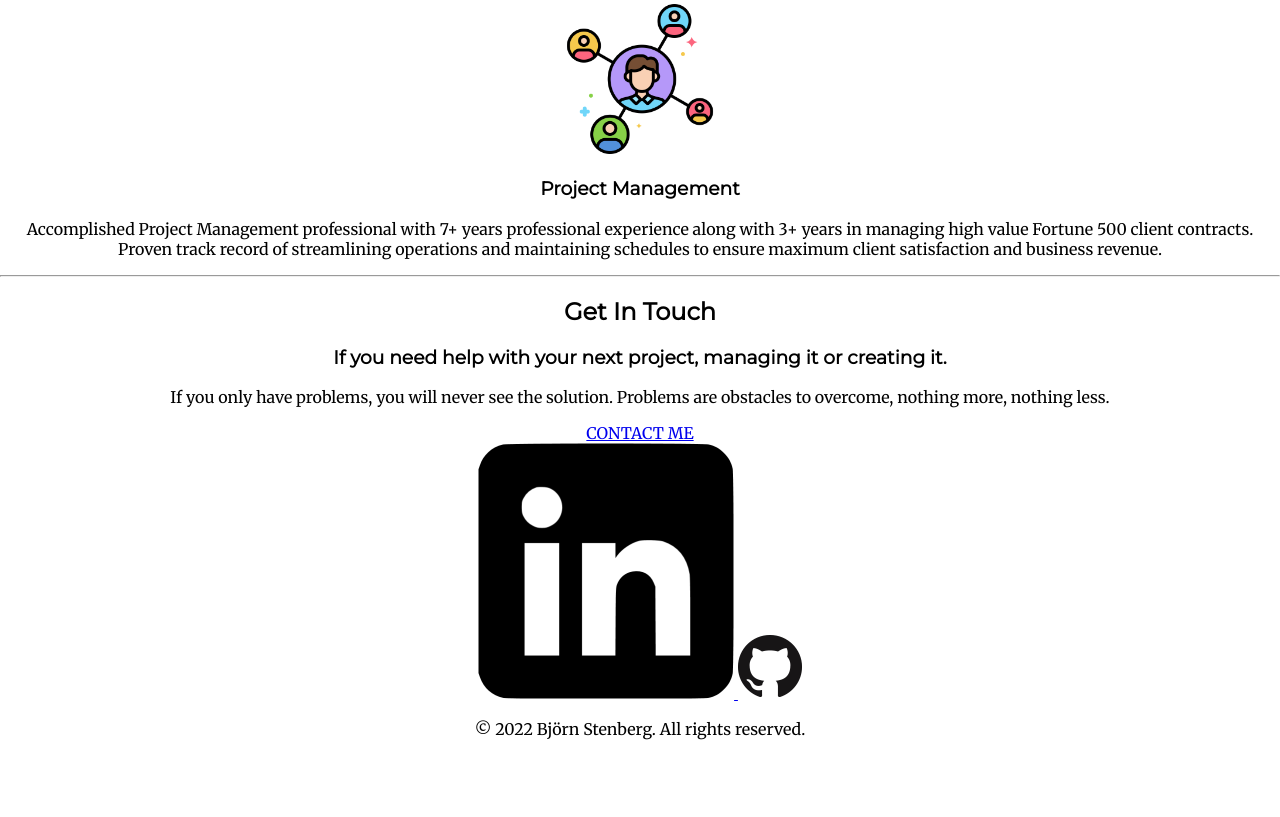
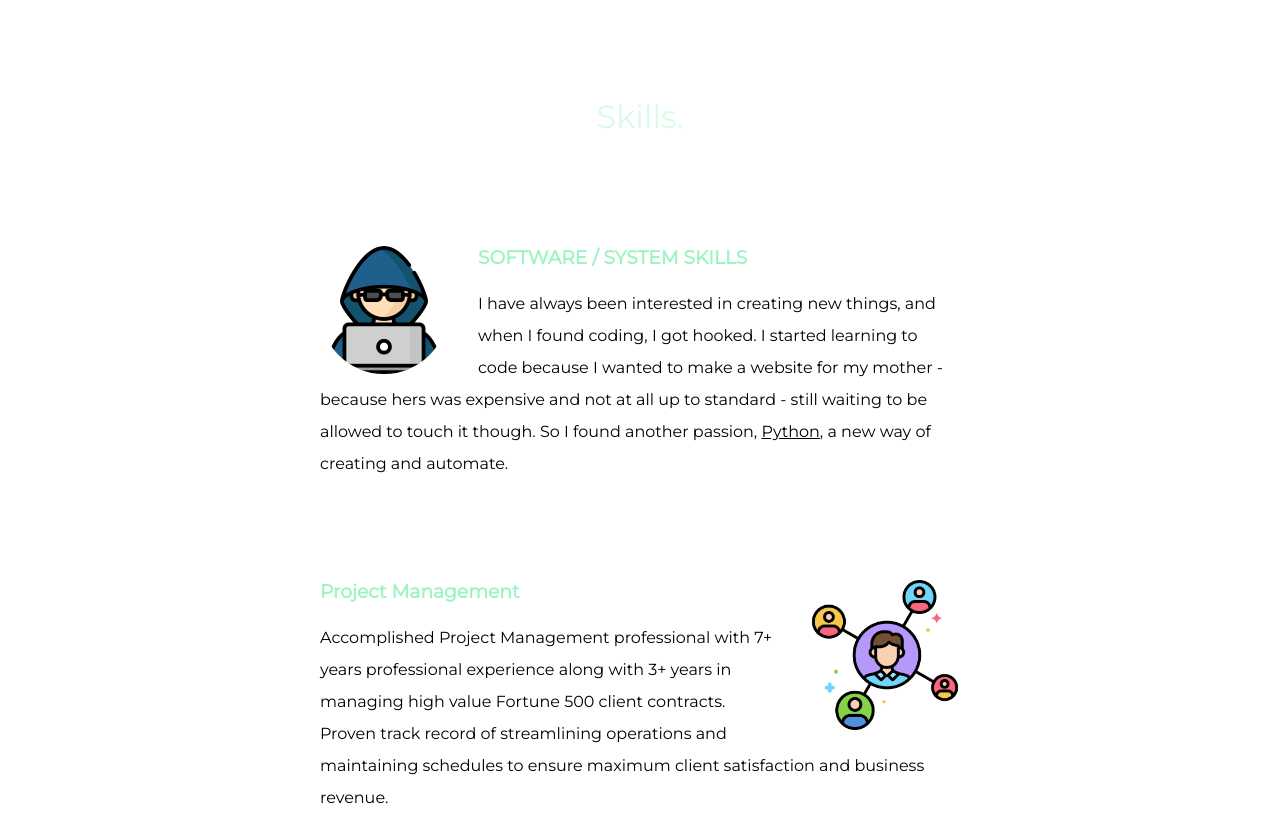
Before and after one commit to hypicks/WEBSITE, a plain HTML site: page index.html in a window 1280 px wide. Shown: the part 1327-2144 px from the top of the page. Before the commit the page ends 2082 px from the top, so only its background shows below. Drawn offline with Linux system fonts and the light colour scheme.

Commit message:
Update styles.css

```diff
--- a/CSS/styles.css
+++ b/CSS/styles.css
@@ -1,79 +1,184 @@
 body {
     margin: 0%;
     text-align: center;
-    font-family: 'Merriweather', serif;
-
+    font-family: 'Montserrat', sans-serif;
+    bottom-padding: 0px;
 }
 
 h1 {
     margin-top: 0%;
     font-family: 'Sacramento', cursive;
-    font-size: 562.2%
+    margin: 50px auto 0px auto;
+    font-size: 562.2%;
+    color: #D7FBE8;
+    line-height: 1;
 }
 
 h2 {
     font-family: 'Montserrat', sans-serif;
-
+    font-size: 2rem;
+    color: #D7FBE8;
+    font-weight: normal;
+    padding-bottom: 10px;
 }
 
 h3 {
     font-family: 'Montserrat', sans-serif;
+    color: #9DF3C4;
 }
 
-.top {
+h5 {
+    font-family: 'Montserrat', sans-serif;
+    font-size: 10px;
+    margin-top: 0px;
+}
+
+p {
+    line-height: 2;
+}
+
+hr {
+    border: dotted #EAF6F6 6px;
+    border-bottom: none;
+    width: 4%;
+    margin: 100px auto;
+}
+
+a {
+    color: #9DF3C4;
+    font-family: 'Montserrat', sans-serif;
+    margin: 10px 20px;
+    text-decoration: none;
+}
+
+a:hover {
+    color: #D7FBE8;
+}
+
+.copyright {
+    font-family: 'Montserrat', sans-serif;
+    color: #9DF3C4;
+    font-size: 0.75rem;
+    padding: 20px 0;
+}
+
+.top-container {
     background-color: #1FAB89;
     padding-top: 100px;
 }
 
-.mid {
+.middle-container {
+    margin: 100px 0;
 
 }
 
-.bottom {
-
+.bottom-container {
+    background-color: #1FAB89;
+    padding: 50px 0 20px;
+    top-margin: 30px;
 }
 
 .pro {
     text-decoration: underline;
 }
 
+.intro {
+    width: 35%;
+    margin: auto;
+}
+
+.contact-message{
+    width: 40%;
+    margin: 40px auto 60px;
+}
+
 .top-cloud {
     position: absolute;
     right: 300px;
-    top: 50px;
+    top: 200px;
 }
 
 .middle-cloud {
     position: absolute;
     left: 420px;
-    top: 220px;
+    top: 260px;
 }
 
 .bottom-cloud {
     position: absolute;
     left: 300px;
-    bottom: 300px;
+    bottom: 450px;
 }
 
 .bottom-right-cloud {
     position: absolute;
-    right: 350px;
-    bottom: 280px;
+    right: 450px;
+    bottom: 380px;
 }
 
 .mountain {
     margin: auto;
+    bottom-padding: 0px;
 }
 
 .img-me{
     max-width: 200px;
 }
 
+.github-img {
+    width: 3%;
+    clear:right;
+}
+
+.linkedin-img {
+    color: black;
+    width: 3%
+}
+
+.skill-row {
+    width: 50%;
+    margin: 100px auto 100px auto;
+    text-align: left;
+}
+
 .computer-img {
-    max-width: 150px;
+    max-width: 20%;
     border-radius: 80%;
+    float: left;
+    margin-right: 30px;
 }
 
 .project-img{
     max-width: 150px;
+    float: right;
+    margin-left: 30px;
 }
+
+.btn {
+  background: #9DF3C4;
+  background-image: -webkit-linear-gradient(top, #9DF3C4, #D7FBE8);
+  background-image: -moz-linear-gradient(top, #9DF3C4, #D7FBE8);
+  background-image: -ms-linear-gradient(top, #9DF3C4, #D7FBE8);
+  background-image: -o-linear-gradient(top, #9DF3C4, #D7FBE8);
+  background-image: linear-gradient(to bottom, #9DF3C4, #D7FBE8);
+  -webkit-border-radius: 8;
+  -moz-border-radius: 8;
+  border-radius: 8px;
+  text-shadow: 3px 4px 4px #666666;
+  font-family: 'Montserrat', sans-serif;
+  color: #D7FBE8;
+  font-size: 20px;
+  padding: 10px 20px 10px 20px;
+  border: solid #D7FBE8 1px;
+  text-decoration: none;
+}
+
+.btn:hover {
+  background: #D7FBE8;
+  background-image: -webkit-linear-gradient(top, #D7FBE8, #1FAB89);
+  background-image: -moz-linear-gradient(top, #D7FBE8, #1FAB89);
+  background-image: -ms-linear-gradient(top, #D7FBE8, #1FAB89);
+  background-image: -o-linear-gradient(top, #D7FBE8, #1FAB89);
+  background-image: linear-gradient(to bottom, #D7FBE8, #1FAB89);
+  text-decoration: none;
+}
```
